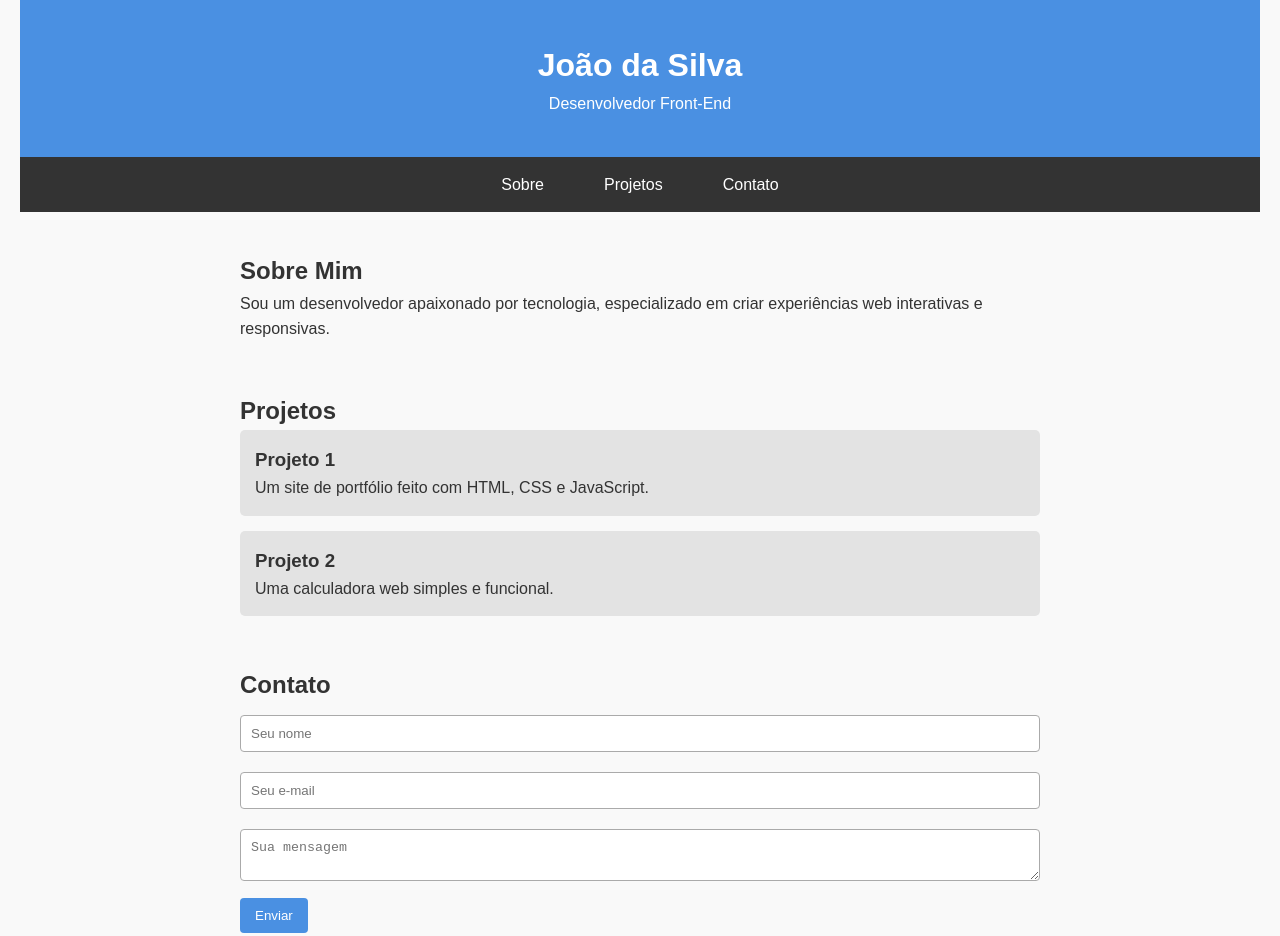
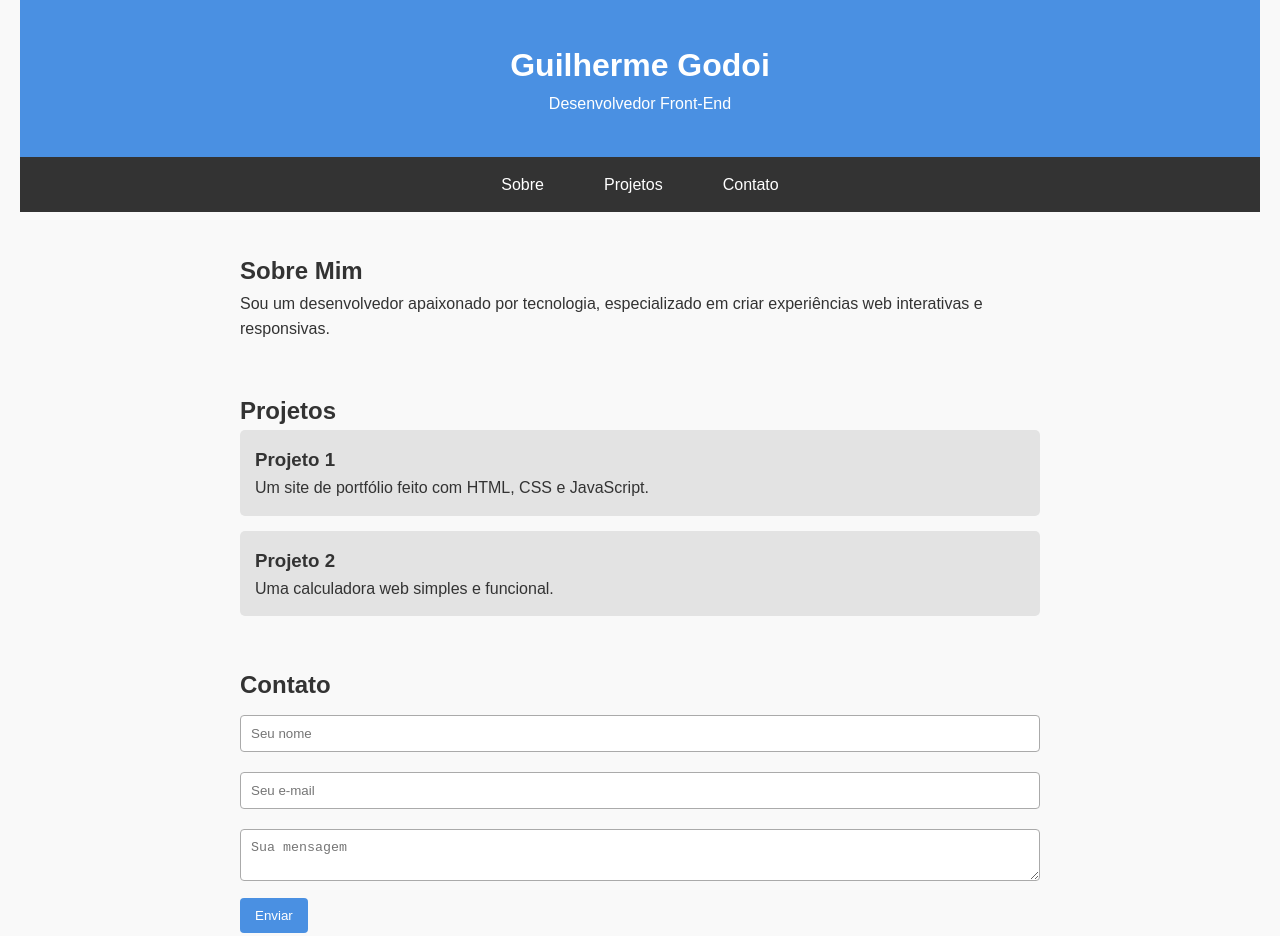
Before and after one commit to guigodoi2006/guigodoi2006.github.io, a plain HTML site: page index.html in a window 1280 px wide. Shown: the top 936 px of the page. Drawn offline with Linux system fonts and the light colour scheme.

Commit message:
Update index.html

```diff
--- a/index.html
+++ b/index.html
@@ -8,7 +8,7 @@
 </head>
 <body>
   <header>
-    <h1>João da Silva</h1>
+    <h1>Guilherme Godoi</h1>
     <p>Desenvolvedor Front-End</p>
   </header>
 
```
